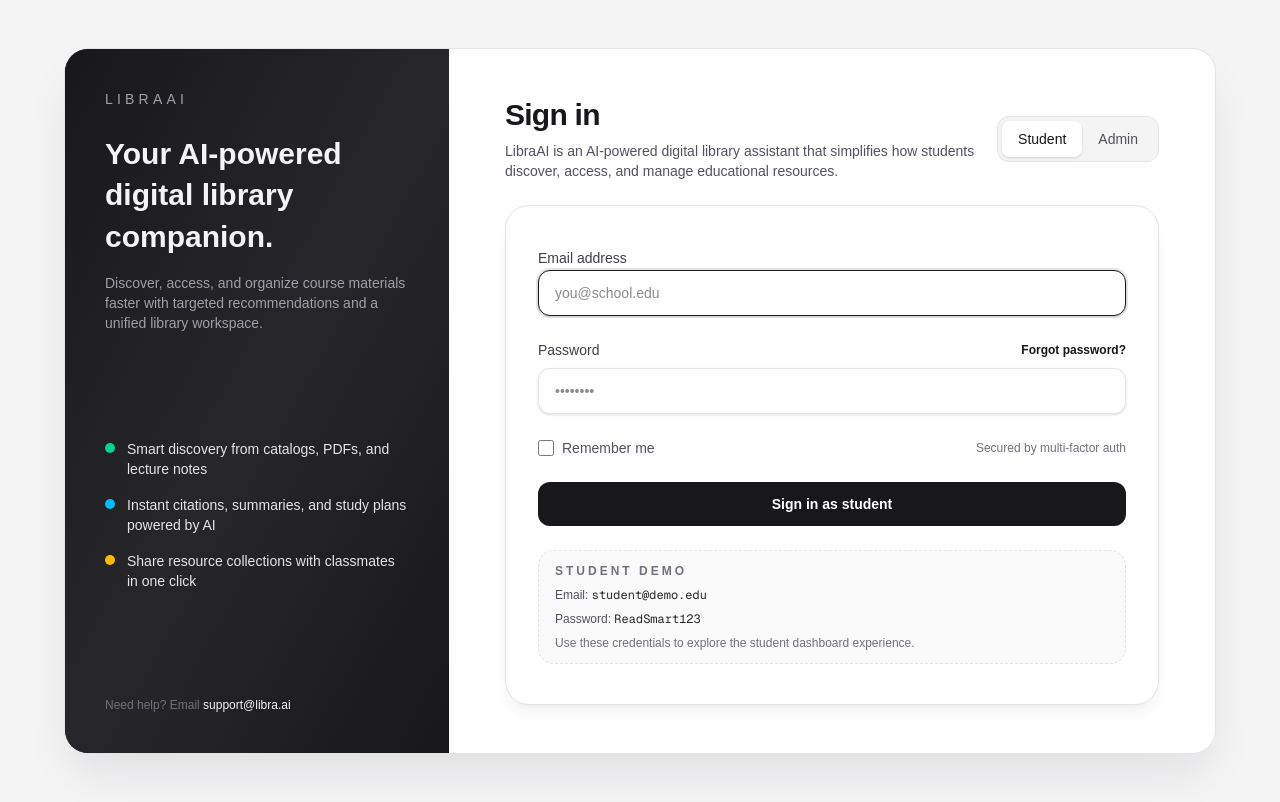
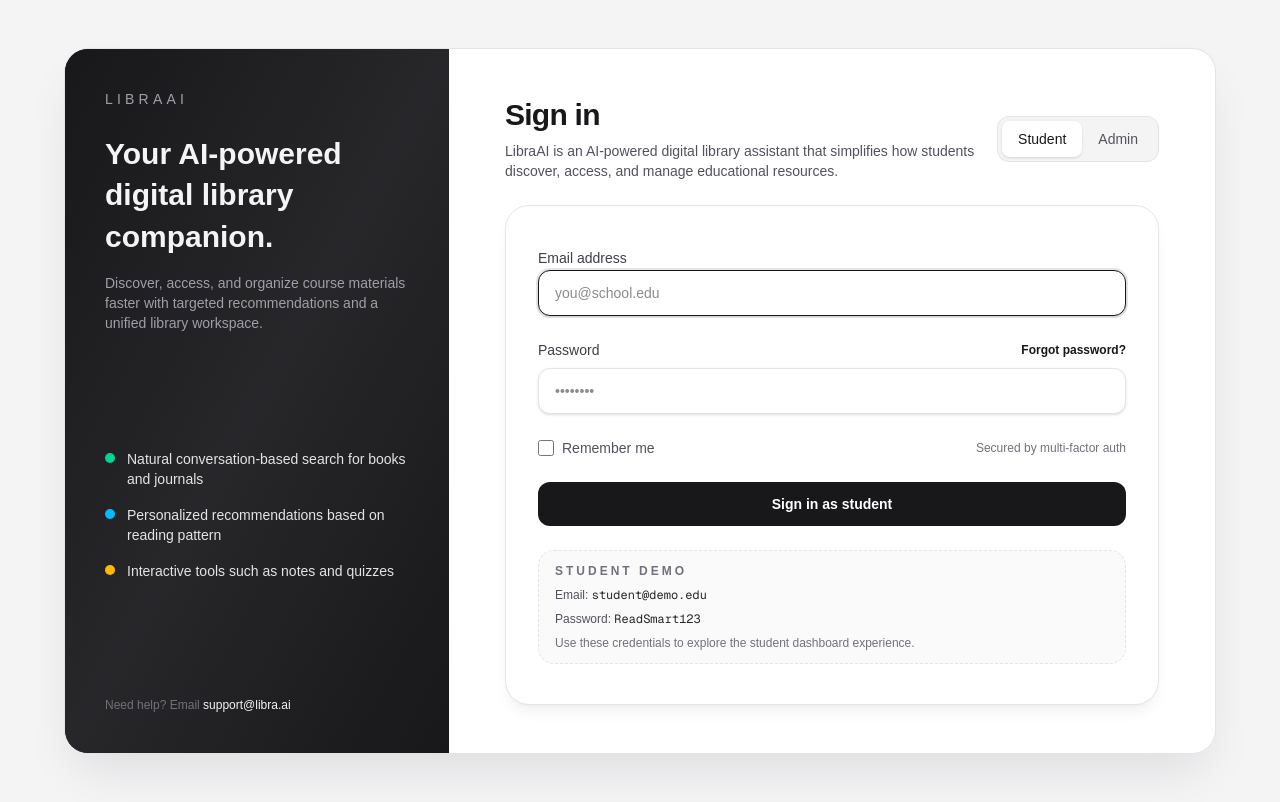
Before and after one commit to seannywoot/LibraAI, a Next.js app: page /auth in a window 1280 px wide. Built offline with nearby package versions, Linux system fonts and the light colour scheme.

Commit message:
Changed description in auth page

```diff
--- a/src/app/auth/page.js
+++ b/src/app/auth/page.js
@@ -153,15 +153,15 @@ function AuthContent() {
           <ul className="relative z-10 space-y-4 text-sm text-zinc-200">
             <li className="flex items-start gap-3">
               <span className="mt-1 inline-flex h-2.5 w-2.5 flex-none rounded-full bg-emerald-400" aria-hidden />
-              Smart discovery from catalogs, PDFs, and lecture notes
+              Natural conversation-based search for books and journals
             </li>
             <li className="flex items-start gap-3">
               <span className="mt-1 inline-flex h-2.5 w-2.5 flex-none rounded-full bg-sky-400" aria-hidden />
-              Instant citations, summaries, and study plans powered by AI
+              Personalized recommendations based on reading pattern
             </li>
             <li className="flex items-start gap-3">
               <span className="mt-1 inline-flex h-2.5 w-2.5 flex-none rounded-full bg-amber-400" aria-hidden />
-              Share resource collections with classmates in one click
+              Interactive tools such as notes and quizzes
             </li>
           </ul>
           <p className="relative z-10 text-xs text-zinc-500">
```
